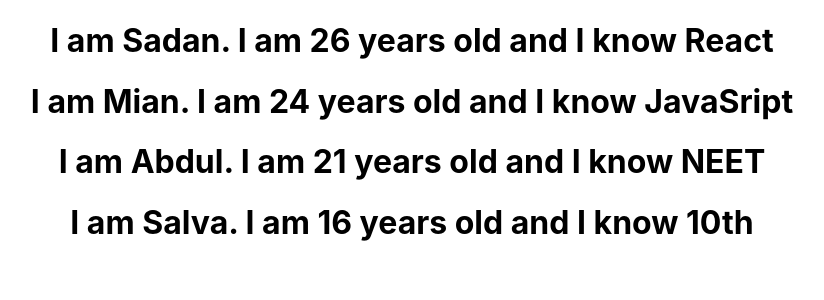
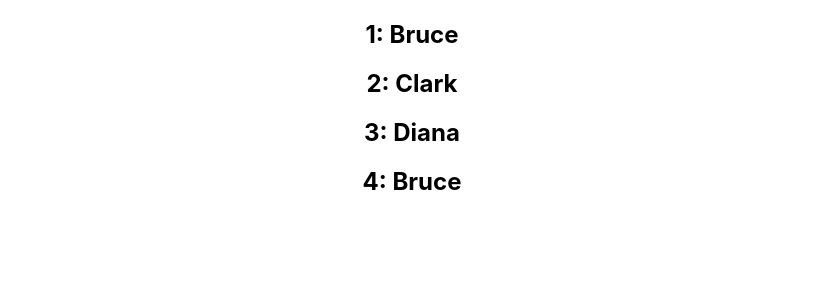
Before and after one commit to sadanmian/react_learn, a React (Create React App) app in the folder hello-world/: page / in a window 1280 px wide. Shown: the top 300 px of the page, without its empty margins (228-1052 px from the left). Built offline with nearby package versions, Linux system fonts and the light colour scheme.

Commit message:
Index as Key Anti-pattern

```diff
--- a/hello-world/src/components/NameList.js
+++ b/hello-world/src/components/NameList.js
@@ -2,6 +2,7 @@
 import Person from "./Person";
 
 function NameList() {
+  const names = ["Bruce", "Clark", "Diana", "Bruce"];
   const persons = [
     {
       id: 1,
@@ -30,8 +31,10 @@
   ];
   return (
     <div>
-      {persons.map((x) => (
-        <Person key={x.name} prop={x} />
+      {names.map((naam, index) => (
+        <h2 key={index}>
+          {index + 1}: {naam}
+        </h2>
       ))}
     </div>
   );
```
